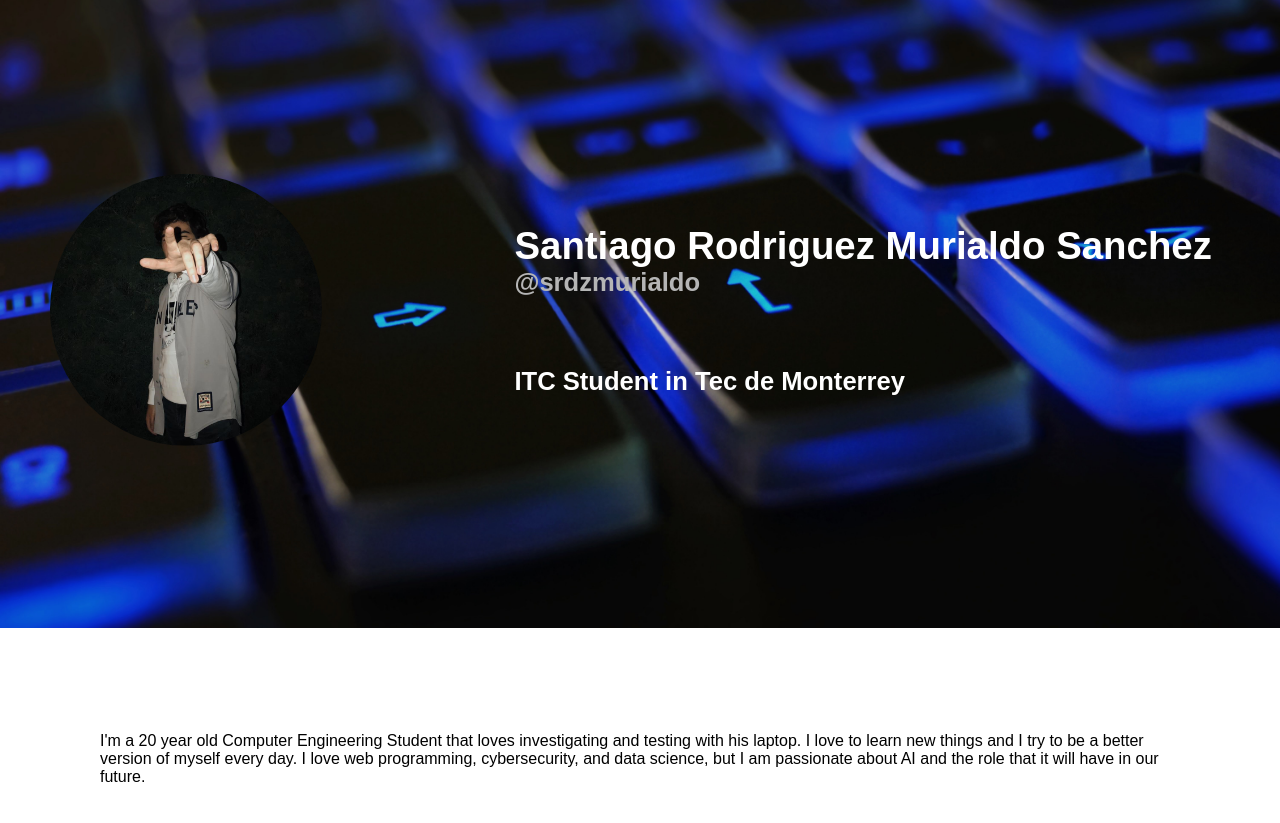
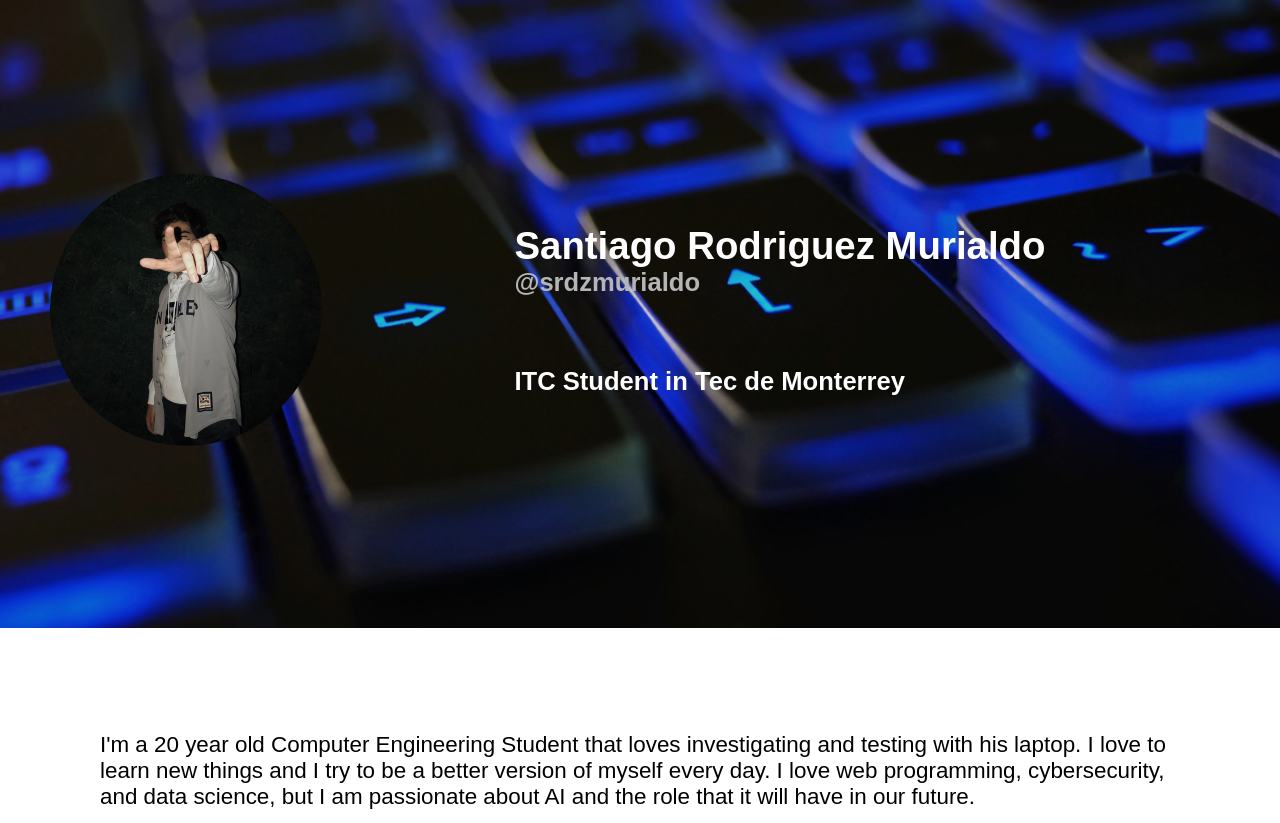
Before and after one commit to santiagordz/primer-sitio-web, a plain HTML site: page index.html in a window 1280 px wide. Shown: the part 112-935 px from the top of the page. Drawn offline with Linux system fonts and the light colour scheme.

Commit message:
Correcion Nombre y Cambio font-size del main

```diff
--- a/css/styles.css
+++ b/css/styles.css
@@ -80,6 +80,10 @@ main{
     padding: 100px;
 }
 
+main p{
+    font-size: 1.75vw;
+}
+
 main .social-icons{
     display: flex;
     justify-content: center;
--- a/index.html
+++ b/index.html
@@ -27,7 +27,7 @@
                 </div>
 
                 <div class="information">
-                    <h1>Santiago Rodriguez Murialdo Sanchez</h1>
+                    <h1>Santiago Rodriguez Murialdo</h1>
                     <span>@srdzmurialdo</span>
                     <p>ITC Student in Tec de Monterrey</p>
                 </div>
```
